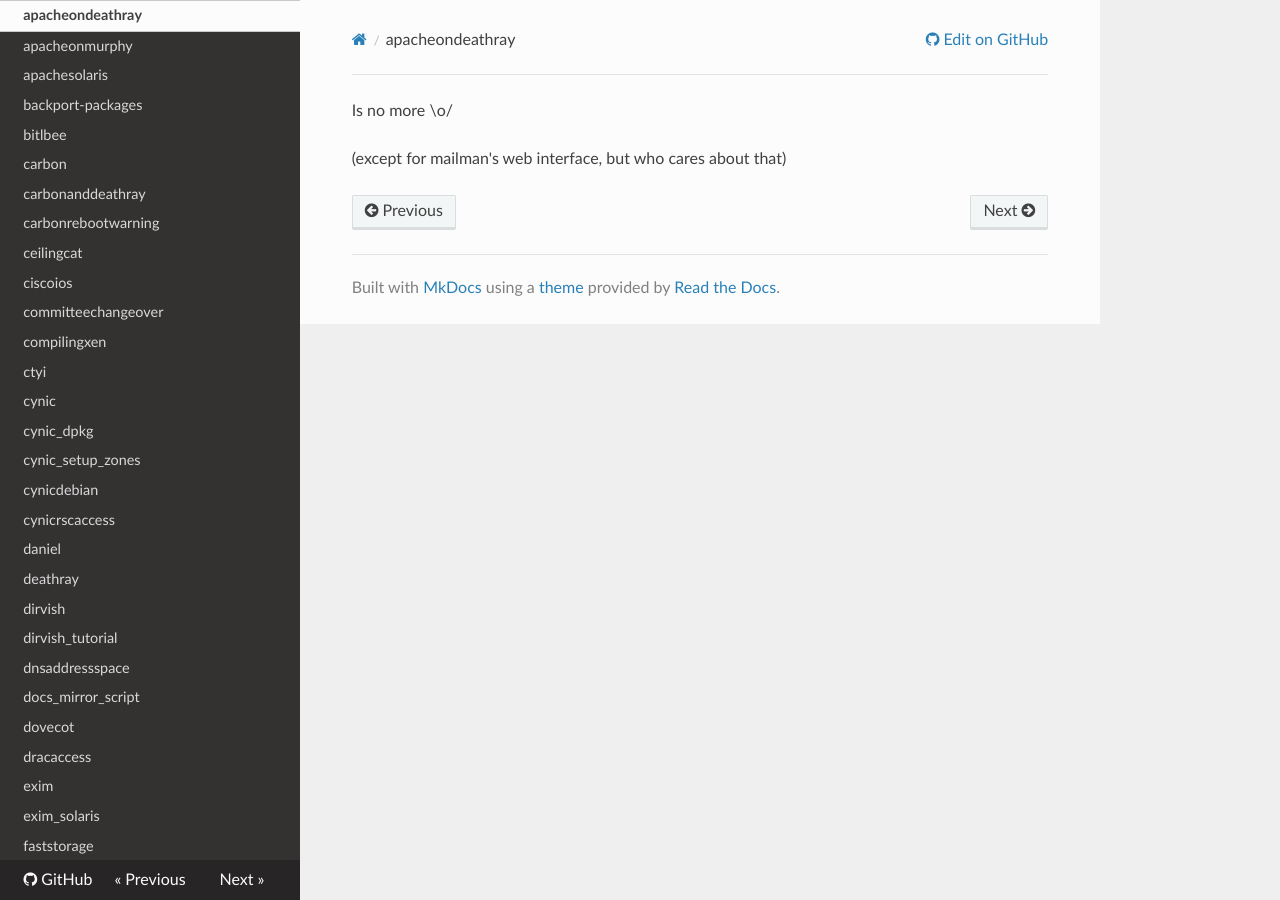
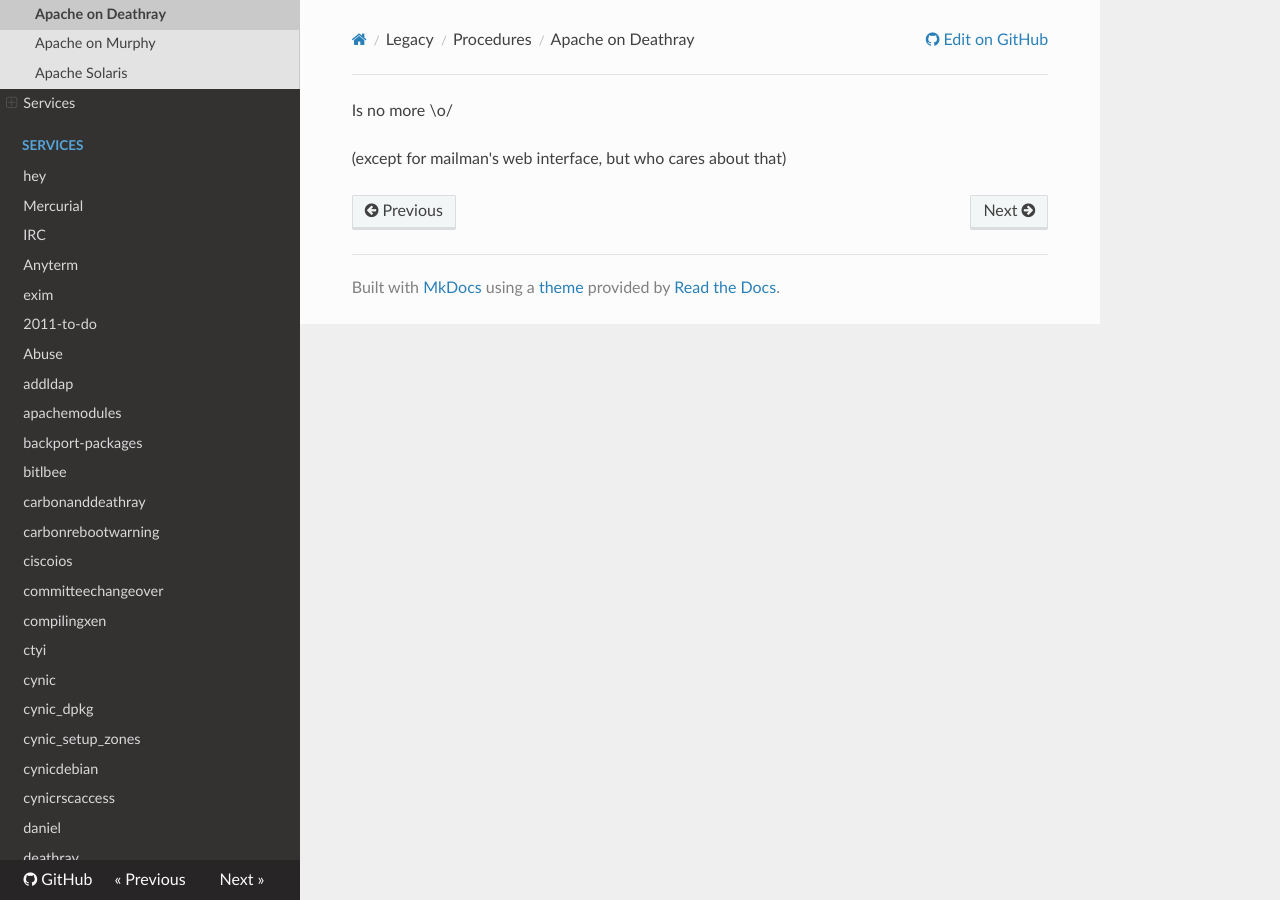
Before and after one commit to redbrick/docs-old, an MkDocs documentation site: the page built from docs/legacy/procedures/apacheondeathray.md, in a window 1280 px wide. Built offline with MkDocs 1.6.1, drawn with Linux system fonts in a browser that asks for light colours; nearby versions of some CDN libraries; old or Windows-style settings are respelled for this version of MkDocs.

Commit message:
Refactoring 1

```diff
--- a/mkdocs.yml
+++ b/mkdocs.yml
@@ -3,27 +3,33 @@ theme: readthedocs
 repo_url: https://github.com/redbrick/docs
 pages:
  - Home: index.md
+ - Legacy:
+   - Machines:
+     - Murphy: legacy/machines/murphy.md
+     - Ceilingcat: legacy/machines/ceilingcat.md
+     - Carbon: carbon.md
+   - Procedures:
+     - 10.04-services-checklist: legacy/procedures/10.04-services-checklist.md
+     - 10.04move: legacy/procedures/10.04move.md
+     - Apache on Deathray: legacy/procedures/apacheondeathray.md
+     - Apache on Murphy: legacy/procedures/apacheonmurphy.md
+     - Apache Solaris: legacy/procedures/apachesolaris.md
+   - Services:
+     - Git: legacy/services/git.md
  - Services:
-   - hey: hey.md
-   - Mercurial: hg.md
-   - Git: git.md
-   - IRC: irc.md
- - 10.04-services-checklist: 10.04-services-checklist.md
- - 10.04move: 10.04move.md
+   - hey: services/hey.md
+   - Mercurial: services/hg.md
+   - IRC: services/irc.md
+   - Anyterm: services/anyterm.md
+   - exim: services/exim.md
  - 2011-to-do: 2011-to-do.md
- - abuse: abuse.md
+ - Abuse: abuse.md
  - addldap: addldap.md
- - anyterm: anyterm.md
  - apachemodules: apachemodules.md
- - apacheondeathray: apacheondeathray.md
- - apacheonmurphy: apacheonmurphy.md
- - apachesolaris: apachesolaris.md
  - backport-packages: backport-packages.md
  - bitlbee: bitlbee.md
- - carbon: carbon.md
  - carbonanddeathray: carbonanddeathray.md
  - carbonrebootwarning: carbonrebootwarning.md
- - ceilingcat: ceilingcat.md
  - ciscoios: ciscoios.md
  - committeechangeover: committeechangeover.md
  - compilingxen: compilingxen.md
@@ -41,7 +47,6 @@ pages:
  - docs_mirror_script: docs_mirror_script.md
  - dovecot: dovecot.md
  - dracaccess: dracaccess.md
- - exim: exim.md
  - exim_solaris: exim_solaris.md
  - faststorage: faststorage.md
  - gpgkeys: gpgkeys.md
@@ -69,7 +74,6 @@ pages:
  - murphy-install-log: murphy-install-log.md
  - murphy-jumpstart: murphy-jumpstart.md
  - murphy-zones: murphy-zones.md
- - murphy: murphy.md
  - murphyalomaccess: murphyalomaccess.md
  - murphyliveupgrade: murphyliveupgrade.md
  - murphymysqlclientbug: murphymysqlclientbug.md
```
Also changed, not shown: docs/legacy/machines/ceilingcat.md (renamed from docs/ceilingcat.md), docs/legacy/machines/murphy.md (renamed from docs/murphy.md), docs/legacy/procedures/10.04-services-checklist.md (renamed from docs/10.04-services-checklist.md), docs/legacy/procedures/10.04move.md (renamed from docs/10.04move.md), docs/legacy/procedures/apacheondeathray.md (renamed from docs/apacheondeathray.md), docs/legacy/procedures/apacheonmurphy.md (renamed from docs/apacheonmurphy.md), docs/legacy/procedures/apachesolaris.md (renamed from docs/apachesolaris.md), docs/legacy/services/git.md (renamed from docs/git.md), docs/services/anyterm.md (renamed from docs/anyterm.md), docs/services/exim.md (renamed from docs/exim.md), docs/services/hey.md (renamed from docs/hey.md), docs/services/hg.md (renamed from docs/hg.md), docs/services/irc.md (renamed from docs/irc.md).
